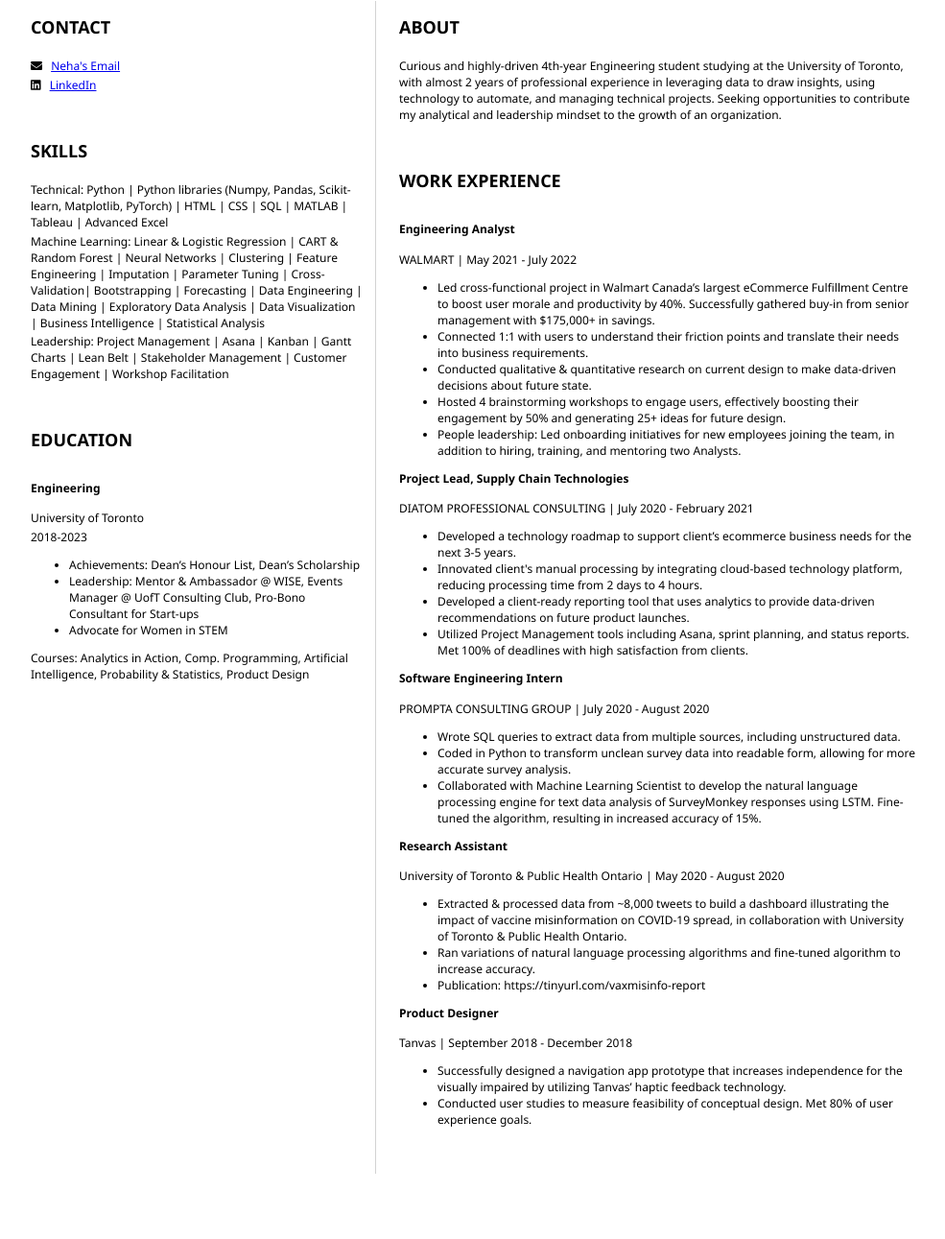
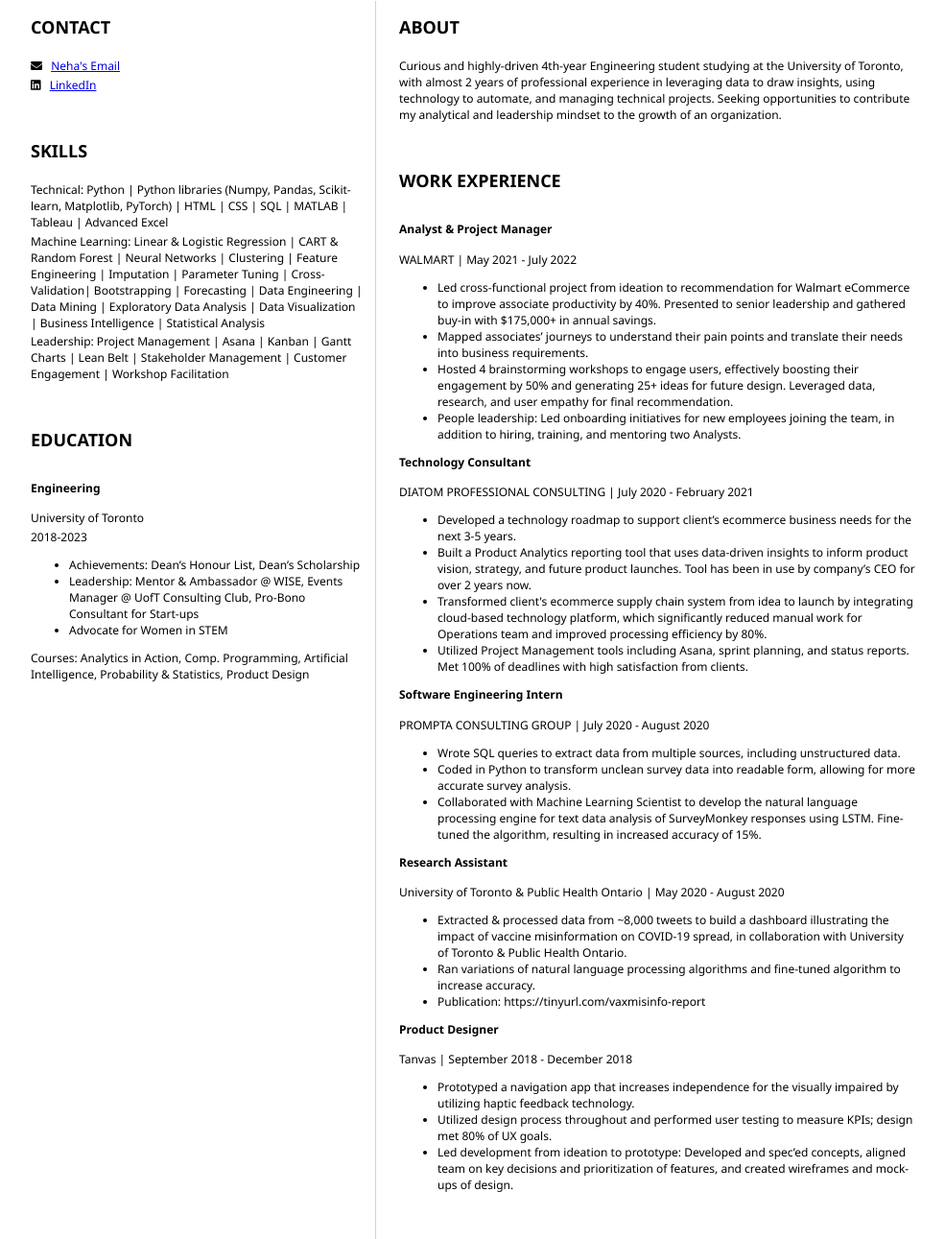
Before and after one commit to nehab2000/nehab2000.github.io, a plain HTML site: page index.html in a window 1280 px wide. Shown: the part 193-1484 px from the top of the page at 96% size, without its empty margins (152-1137 px from the left). Before the commit the page ends 1416 px from the top, so only its background shows below. Drawn offline with Linux system fonts and the light colour scheme.

Commit message:
Update index.html

```diff
--- a/index.html
+++ b/index.html
@@ -67,23 +67,22 @@ almost 2 years of professional experience in leveraging data to draw insights, u
                  <section>
                      <h2>WORK EXPERIENCE</h2>
                      <!-- your work experience -->
-                    <h3>Engineering Analyst</h3>
+                    <h3>Analyst & Project Manager</h3>
  <p>
          WALMART | May 2021 - July 2022
  </p>
 
  <ul>
-         <li>Led cross-functional project in Walmart Canada’s largest eCommerce Fulfillment Centre to boost user morale and
-productivity by 40%. Successfully gathered buy-in from senior management with $175,000+ in savings.</li>
-         <li>Connected 1:1 with users to understand their friction points and translate their needs into business requirements.</li>
-         <li>Conducted qualitative & quantitative research on current design to make data-driven decisions about future state.</li>
+         <li>Led cross-functional project from ideation to recommendation for Walmart eCommerce to improve associate productivity
+by 40%. Presented to senior leadership and gathered buy-in with $175,000+ in annual savings.</li>
+         <li>Mapped associates’ journeys to understand their pain points and translate their needs into business requirements.</li>
          <li>Hosted 4 brainstorming workshops to engage users, effectively boosting their engagement by 50% and generating
-           25+ ideas for future design.</li>
+           25+ ideas for future design. Leveraged data, research, and user empathy for final recommendation.</li>
          <li>People leadership: Led onboarding initiatives for new employees joining the team, in addition to hiring, training,
            and mentoring two Analysts.</li>
  </ul>
 
-                   <h3>Project Lead, Supply Chain Technologies</h3>
+                   <h3>Technology Consultant</h3>
 
  <p>
          DIATOM PROFESSIONAL CONSULTING | July 2020 - February 2021
@@ -91,10 +90,10 @@ productivity by 40%. Successfully gathered buy-in from senior management with $1
 
  <ul>
          <li>Developed a technology roadmap to support client’s ecommerce business needs for the next 3-5 years.</li>
-         <li>Innovated client's manual processing by integrating cloud-based technology platform, reducing processing time
-from 2 days to 4 hours.</li>
-         <li>Developed a client-ready reporting tool that uses analytics to provide data-driven recommendations on future
-product launches.</li>
+         <li>Built a Product Analytics reporting tool that uses data-driven insights to inform product vision, strategy, and future product
+launches. Tool has been in use by company’s CEO for over 2 years now.</li>
+         <li>Transformed client's ecommerce supply chain system from idea to launch by integrating cloud-based technology platform,
+which significantly reduced manual work for Operations team and improved processing efficiency by 80%.</li>
          <li>Utilized Project Management tools including Asana, sprint planning, and status reports. Met 100% of deadlines with
 high satisfaction from clients.</li>
 
@@ -133,9 +132,10 @@ misinformation on COVID-19 spread, in collaboration with University of Toronto &
  </p>
 
  <ul>
-         <li>Successfully designed a navigation app prototype that increases independence for the visually impaired by utilizing
-Tanvas’ haptic feedback technology.</li>
-         <li>Conducted user studies to measure feasibility of conceptual design. Met 80% of user experience goals.</li>
+         <li>Prototyped a navigation app that increases independence for the visually impaired by utilizing haptic feedback technology.</li>
+         <li>Utilized design process throughout and performed user testing to measure KPIs; design met 80% of UX goals.</li>
+         <li>Led development from ideation to prototype: Developed and spec’ed concepts, aligned team on key decisions and
+              prioritization of features, and created wireframes and mock-ups of design.</li>
  </ul>
                  </section>
              </article>
```
